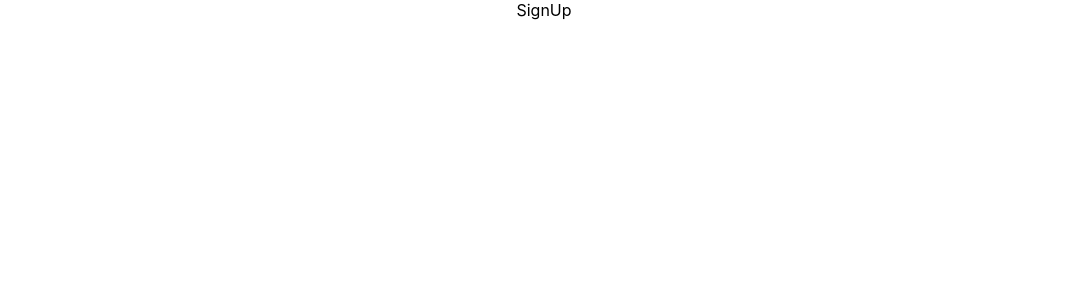
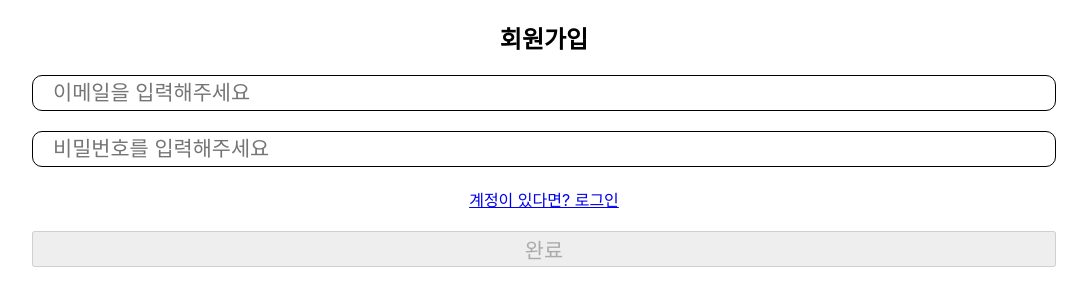
Before and after one commit to yuhyoon/wanted-pre-onboarding-frontend, a React (Create React App) app: page /signup in a window 1280 px wide. Shown: the top 306 px of the page, without its empty margins (96-1183 px from the left). Built offline with nearby package versions, Linux system fonts and the light colour scheme.

Commit message:
:sparkles: 회원가입 페이지 제작

```diff
--- a/src/page/SignUp.tsx
+++ b/src/page/SignUp.tsx
@@ -1,7 +1,120 @@
+import axios from "axios";
 import React, { useState } from "react";
+import { Link, useNavigate } from "react-router-dom";
+import styled from "styled-components";
+
+type ProfileType = {
+  email: string;
+  password: string;
+};
+
+type ProfileValidation = {
+  email: boolean;
+  password: boolean;
+};
+
+const UserProfileForm = styled.form`
+  width: 80%;
+  padding: 0 30px;
+  margin: 0 auto;
+  input {
+    display: block;
+    width: 100%;
+    box-sizing: border-box;
+    border-radius: 10px;
+    padding: 5px 20px;
+    font-size: 1.3rem;
+    border: 1px solid black;
+    margin-bottom: 20px;
+  }
+  button[type="submit"] {
+    width: 100%;
+    font-size: 1.3rem;
+    margin-top: 20px;
+  }
+`;
 
 const SignUp = () => {
-  return <div>SignUp</div>;
+  const [profile, setProfile] = useState<ProfileType>({
+    email: "",
+    password: "",
+  });
+  const [validation, setValidation] = useState<ProfileValidation>({
+    email: false,
+    password: false,
+  });
+
+  //유효성검사에 사용되는 정규식표현
+  const emailRegex = /^[A-Za-z0-9_\.\-]+@[A-Za-z0-9\-]+\.[A-Za-z0-9\-]+/;
+  const passwordRegex = /.{8,}/;
+
+  const navigate = useNavigate();
+
+  //유효성검사
+  const isAvailable = (e: React.ChangeEvent<HTMLInputElement>) => {
+    const { name, value } = e.target;
+    setProfile({ ...profile, [name]: value });
+
+    if (name === "email") {
+      emailRegex.test(value)
+        ? setValidation({ ...validation, email: true })
+        : setValidation({ ...validation, email: false });
+    } else if (name === "password") {
+      passwordRegex.test(value)
+        ? setValidation({ ...validation, password: true })
+        : setValidation({ ...validation, password: false });
+    }
+  };
+
+  const submitSignupForm = (e: React.FormEvent<HTMLFormElement>) => {
+    e.preventDefault();
+    axios
+      .post("/users/create", profile)
+      .then((res) => {
+        console.log(res);
+        if (res.statusText === "Created") {
+          window.confirm("회원가입이 완료되었습니다. 로그인 하시겠습니까?") &&
+            navigate("/login");
+        }
+      })
+      .catch((err) => {
+        alert(err);
+      });
+  };
+
+  return (
+    <>
+      <h2>회원가입</h2>
+      <UserProfileForm onSubmit={submitSignupForm}>
+        <input
+          data-testid="email-input"
+          type={"email"}
+          id={"email"}
+          name={"email"}
+          placeholder={"이메일을 입력해주세요"}
+          required={true}
+          onChange={isAvailable}
+        ></input>
+        <input
+          data-testid="password-input"
+          type={"password"}
+          id={"password"}
+          name={"password"}
+          placeholder={"비밀번호를 입력해주세요"}
+          required={true}
+          onChange={isAvailable}
+        ></input>
+        <Link to="/login">계정이 있다면? 로그인</Link>
+        <button
+          data-testid="signup-button"
+          type="submit"
+          disabled={validation.email && validation.password ? false : true}
+        >
+          완료
+        </button>
+      </UserProfileForm>
+    </>
+  );
 };
 
 export default SignUp;
```
